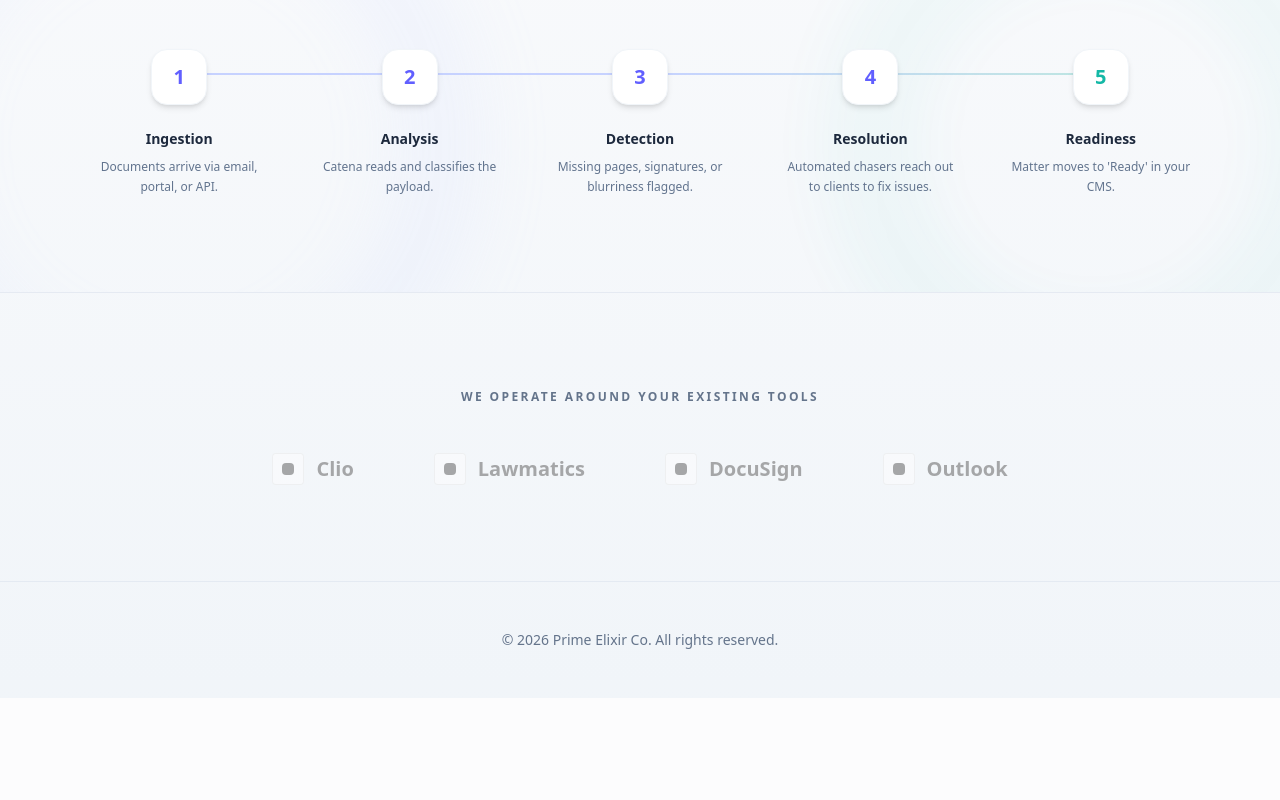
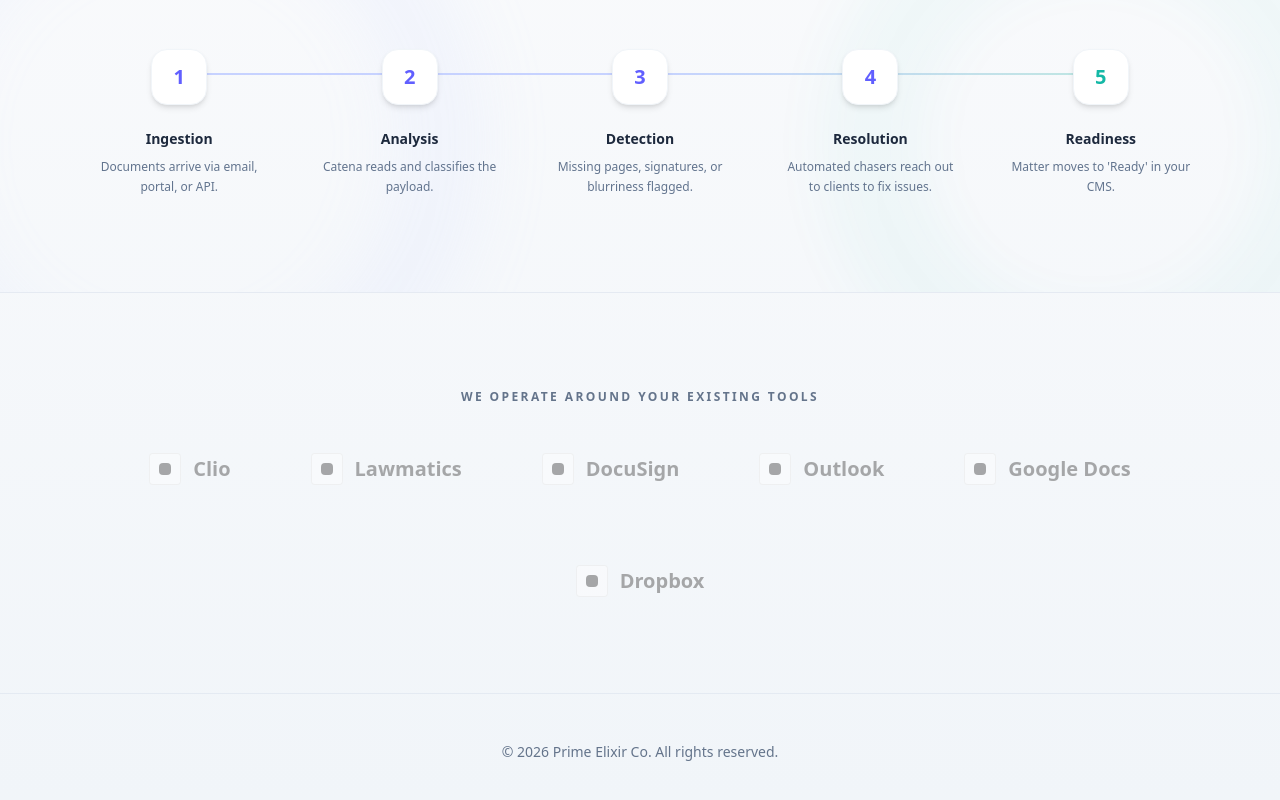
Before and after one commit to PrimeElixir/catena-landing, a Next.js app: page / in a window 1280 px wide. Shown: the part 1670-2470 px from the top of the page. Before the commit the page ends 2368 px from the top, so only its background shows below. Built offline with nearby package versions, Linux system fonts and the light colour scheme.

Commit message:
feat: add missing integrations and fix CTA anchor

```diff
--- a/src/components/HowItWorks.tsx
+++ b/src/components/HowItWorks.tsx
@@ -35,7 +35,7 @@ const steps = [
 
 export default function HowItWorks() {
   return (
-    <section className="relative py-24 px-6 overflow-hidden">
+    <section className="relative py-24 px-6 overflow-hidden" id="how-it-works">
       {/* Abstract Background Blurs */}
       <div className="absolute inset-0 z-0 pointer-events-none opacity-40">
         <div className="absolute top-[10%] left-[-10%] w-[600px] h-[600px] rounded-full border-[60px] border-indigo-200/50 filter blur-[40px]"></div>
--- a/src/components/Integrations.tsx
+++ b/src/components/Integrations.tsx
@@ -4,7 +4,9 @@ const integrations = [
   { name: 'Clio', type: 'Practice Management' },
   { name: 'Lawmatics', type: 'CRM' },
   { name: 'DocuSign', type: 'E-Sign' },
-  { name: 'Outlook', type: 'Email' }
+  { name: 'Outlook', type: 'Email' },
+  { name: 'Google Docs', type: 'Documents' },
+  { name: 'Dropbox', type: 'Storage' }
 ];
 
 export default function Integrations() {
```
